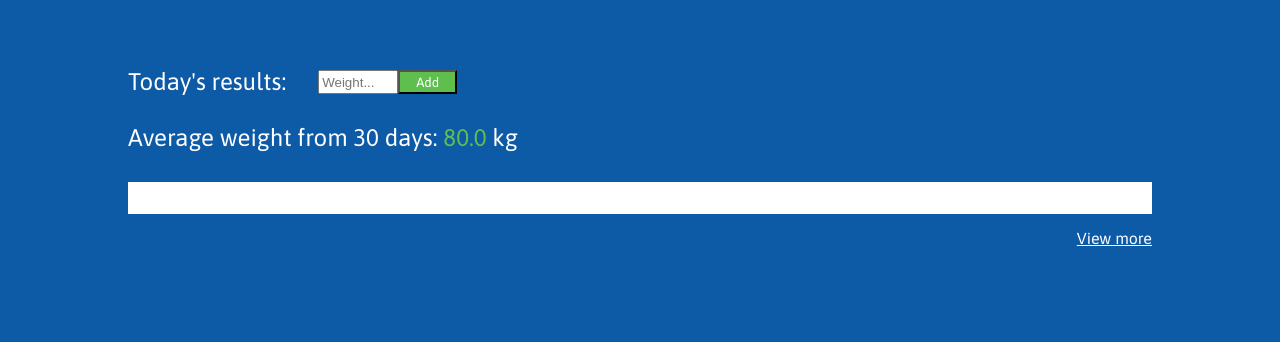
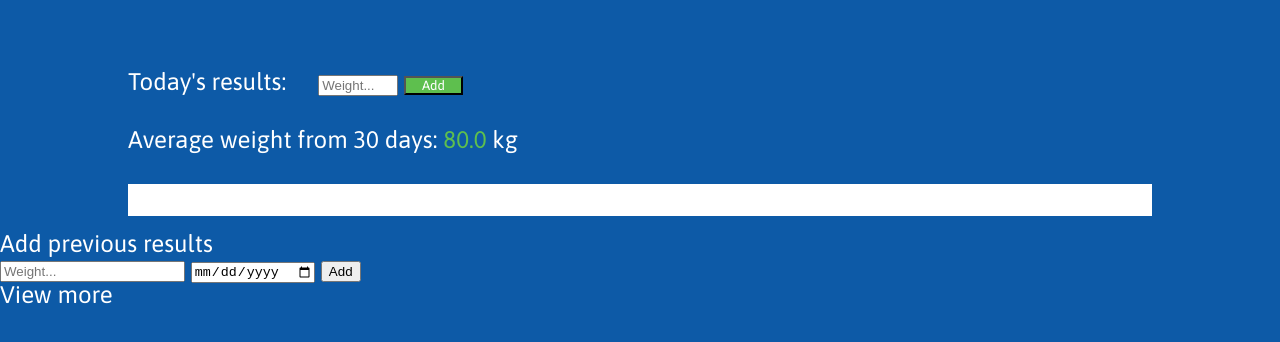
Before and after one commit to klakali/Weight-App, a plain HTML site: page index.html in a window 1280 px wide. Shown: the part 202-544 px from the top of the page. Drawn offline with Linux system fonts and the light colour scheme.

Commit message:
Update index.html

```diff
--- a/index.html
+++ b/index.html
@@ -19,8 +19,10 @@
 
     <section class="todaysWeight">
         <h3 class="todaysWeight__addWeightText">Today's results:</h3>
-        <input class="todaysWeight__writeWeight" type="text" placeholder="Weight...">
-        <input class="todaysWeight__buttonAdd" type="button" value="Add">
+        <form>
+            <input class="todaysWeight__writeWeight" type="text" placeholder="Weight...">
+            <input class="todaysWeight__buttonAdd" type="button" value="Add">
+        </form>
     </section>
 
     <section class="weightResult">
@@ -29,10 +31,20 @@
 
     <section class="weightGraph">
         <div class="weightGraph__30Days"></div>
-        <p class="more">View more</p>
+    </section>
+
+    <section class="moreResults">
+        <p class="moreResults__addprevious">Add previous results</p>
+        <form class="previousWeight__form">
+            <input class="previousWeight__writeWeight" type="text" placeholder="Weight...">
+            <input class="previousWeight__dateWeight" type="date" required>
+            <input class="previousWeight__buttonAdd" type="button" value="Add">
+        </form>
+        <p class="moreResults_viewMore">View more</p>
         <div class="allResults"></div>
     </section>
 
     <script src="scripts/script.js"></script>
 </body>
+
 </html>
```
